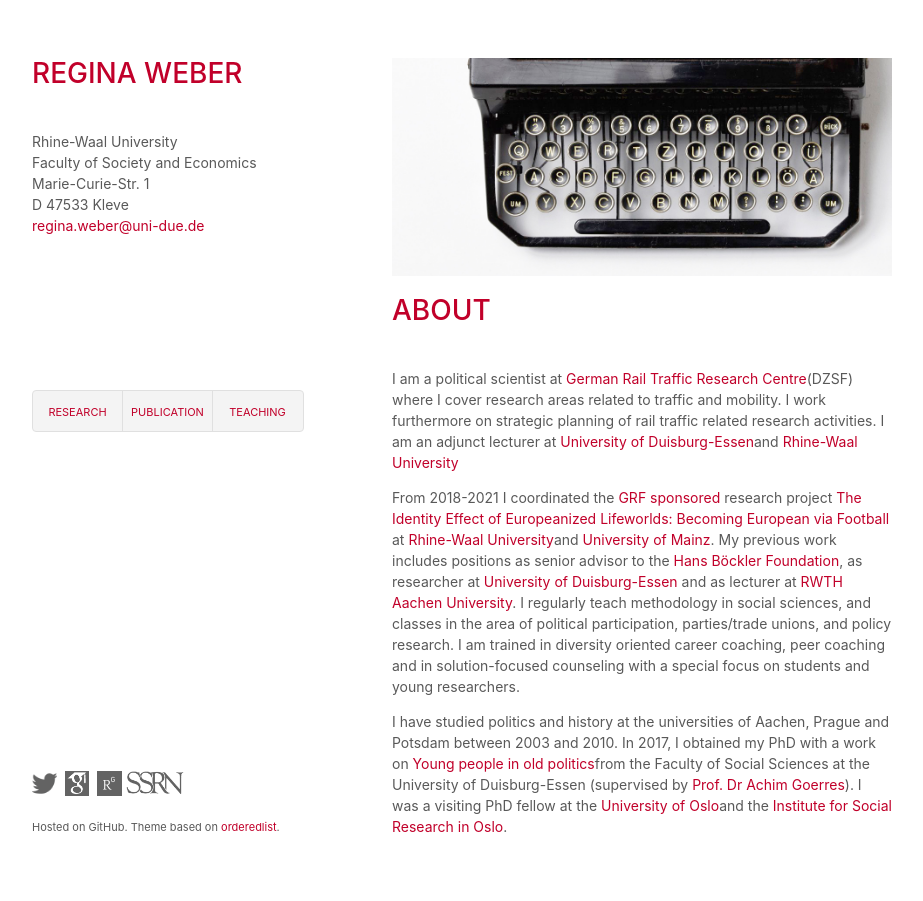
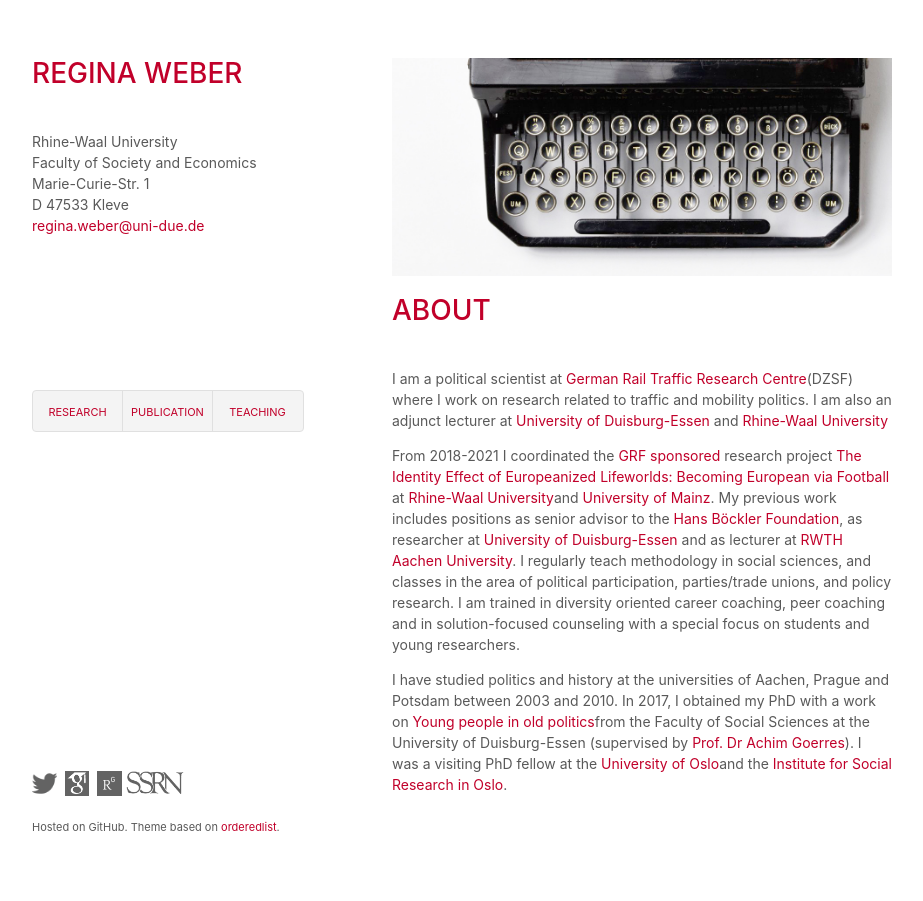
Before and after one commit to robertocabreratapia/robertocabreratapia.github.io, a Jekyll site: the page built from index.html, in a window 1280 px wide. Shown: the whole page, without its empty margins (178-1101 px from the left). Built offline with Jekyll 4.4.1, drawn with Linux system fonts in a browser that asks for light colours.

Commit message:
Update index.html

```diff
--- a/index.html
+++ b/index.html
@@ -3,7 +3,7 @@
 ---
 <p style="text-align: right;"><img src="img/Website_bg.jpg" alt="Photo by Florian Klauer on Unsplash" width="100%"></p>
 <h1>About</h1>
-<p>I am a political scientist at <a href="https://www.dzsf.bund.de">German Rail Traffic Research Centre</a>(DZSF) where I cover research areas related to traffic and mobility. I work furthermore on strategic planning of rail traffic related research activities. I am an adjunct lecturer at <a href="http://www.uni-due.de">University of Duisburg-Essen</a>and <a href="https://www.hsrw.org">Rhine-Waal University</a></p>
+<p>I am a political scientist at <a href="https://www.dzsf.bund.de">German Rail Traffic Research Centre</a>(DZSF) where I work on research related to traffic and mobility politics. I am also an adjunct lecturer at <a href="http://www.uni-due.de">University of Duisburg-Essen</a> and <a href="https://www.hsrw.org">Rhine-Waal University</a></p>
 
 <p>From 2018-2021 I coordinated the <a href="http://gepris.dfg.de/gepris/projekt/386268084">GRF sponsored</a> research project <a href="https://eufoot.github.io">The Identity Effect of Europeanized Lifeworlds: Becoming European via Football</a> at <a href="https://www.hsrw.org">Rhine-Waal University</a>and <a href="https://www.uni-mainz.de">University of Mainz</a>. My previous work includes positions as senior advisor to the <a href="http://www.boeckler.de">Hans Böckler Foundation</a>, as researcher at <a href="http://www.uni-due.de">University of Duisburg-Essen</a> and as lecturer at <a href="http://www.rwth.de">RWTH Aachen University</a>. I regularly teach methodology in social sciences, and classes in the area of political participation, parties/trade unions, and policy research. I am trained in diversity oriented career coaching, peer coaching and in solution-focused counseling with a special focus on students and young researchers.</p>
 
```
